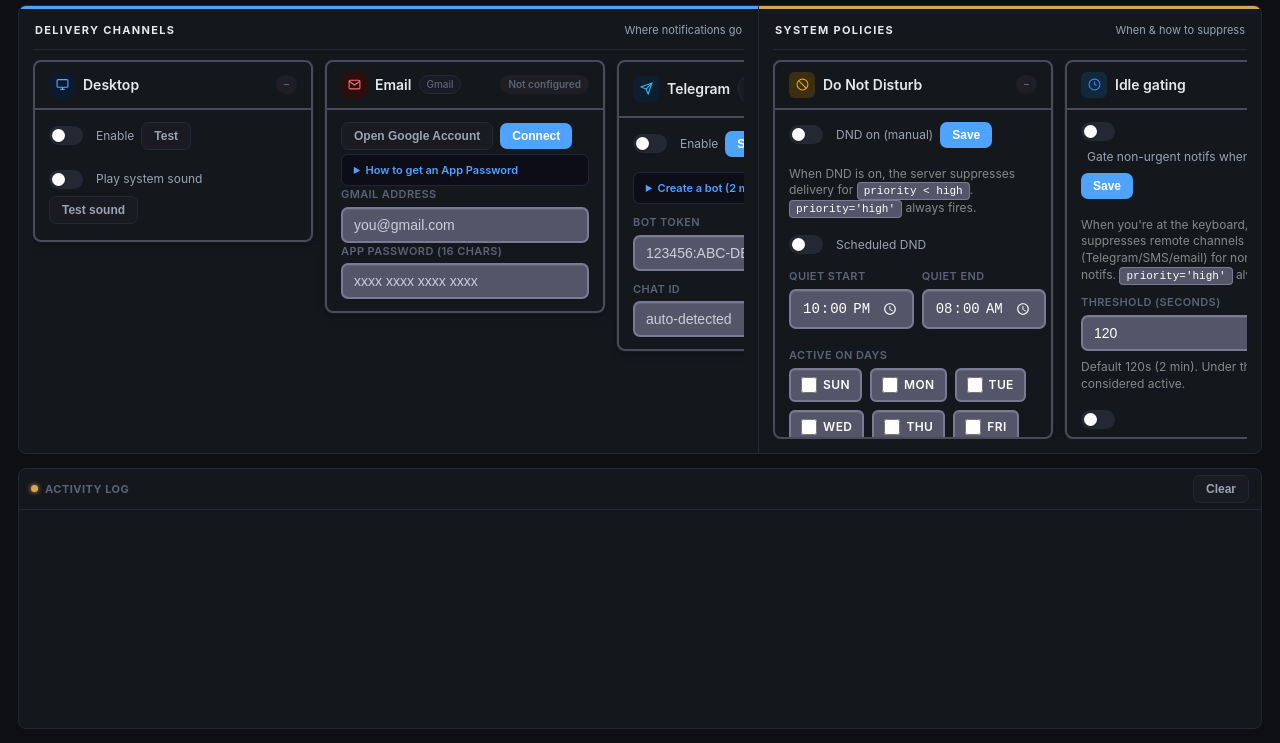
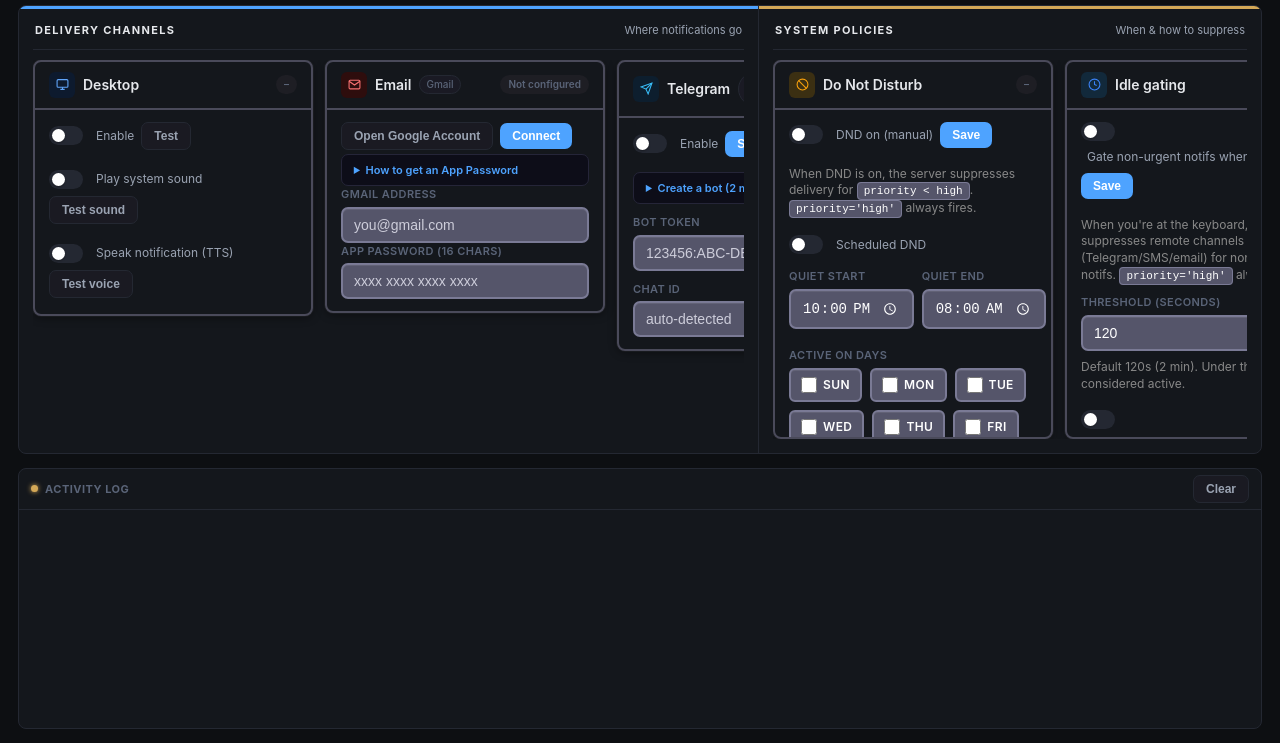
Before and after one commit to menih/notify-mcp, a website: page ui/public/index.html in a window 1280 px wide. Shown: the part 57-800 px from the top of the page. Drawn offline with Linux system fonts and the light colour scheme; no server answers.

Commit message:
Adds msedge-tts dependency for text-to-speech functionality
Introduces a new dependency to enable text-to-speech capabilities using the Microsoft Edge TTS engine, expanding the application's notification or interaction features.checkbos to beep

```diff
--- a/package.json
+++ b/package.json
@@ -53,6 +53,7 @@
     "@modelcontextprotocol/sdk": "^1.0.0",
     "express": "^4.19.2",
     "googleapis": "^144.0.0",
+    "msedge-tts": "^2.0.5",
     "node-notifier": "^10.0.1",
     "nodemailer": "^6.9.9",
     "open": "^10.1.0",
--- a/src/config.ts
+++ b/src/config.ts
@@ -5,6 +5,8 @@
 export interface DesktopConfig {
   enabled: boolean;
   sound?: boolean;
+  tts?: boolean;
+  ttsVoice?: string;
 }
 
 export interface TelegramConfig {
--- a/ui/public/index.html
+++ b/ui/public/index.html
@@ -54,6 +54,14 @@
             </label>
             <span class="toggle-lbl">Play system sound</span>
             <button class="btn btn-sm btn-ghost" onclick="testSound()">Test sound</button>
+          </div>
+          <div class="actions" style="margin-top:6px">
+            <label class="toggle-wrap">
+              <input type="checkbox" id="desktop-tts" onchange="saveDesktop()">
+              <span class="toggle"></span>
+            </label>
+            <span class="toggle-lbl">Speak notification (TTS)</span>
+            <button class="btn btn-sm btn-ghost" onclick="testTts()">Test voice</button>
           </div>
           <span id="os-hint" class="os-tag hidden"></span>
         </div>
```
Also changed, not shown: 1 other file.
